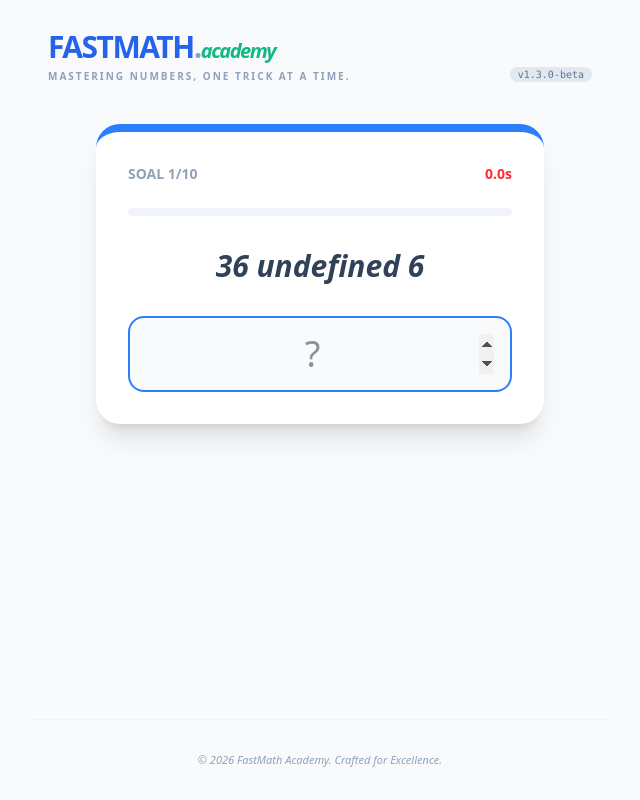
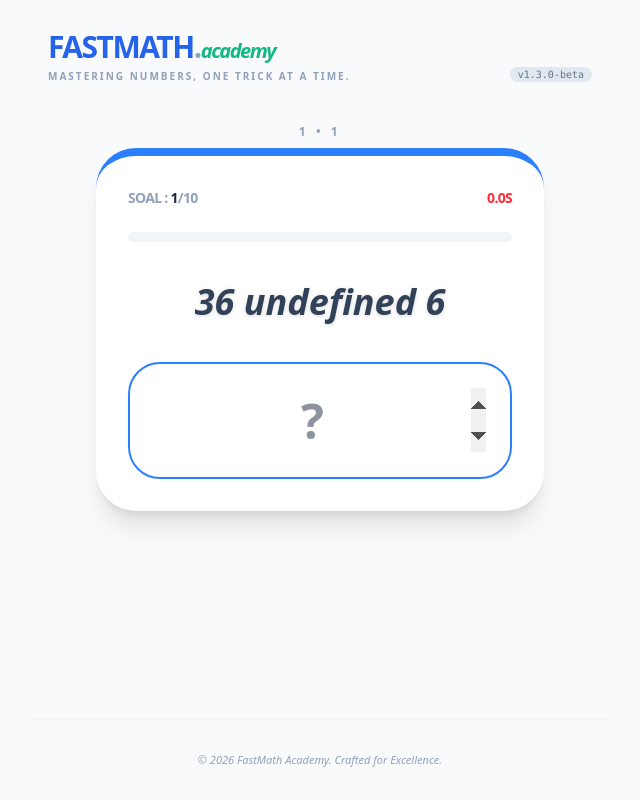
Before and after one commit to gonemaul/cekas, a Vue app: page /game/1/1 in a window 1280 px wide. Shown: the whole page, without its empty margins (320-960 px from the left). Built offline with nearby package versions, Linux system fonts and the light colour scheme.

Commit message:
update game flow support learn

```diff
--- a/src/assets/main.css
+++ b/src/assets/main.css
@@ -14,3 +14,34 @@
         @apply bg-[var(--color-surface)] text-slate-800 antialiased;
     }
 }
+
+@keyframes shake {
+
+    0%,
+    100% {
+        transform: translateX(0);
+    }
+
+    25% {
+        transform: translateX(-8px);
+    }
+
+    75% {
+        transform: translateX(8px);
+    }
+}
+
+.animate-shake {
+    animation: shake 0.2s ease-in-out 0s 2;
+}
+
+.slide-up-enter-active,
+.slide-up-leave-active {
+    transition: all 0.3s ease;
+}
+
+.slide-up-enter-from,
+.slide-up-leave-to {
+    transform: translateY(10px);
+    opacity: 0;
+}
--- a/src/views/GameView.vue
+++ b/src/views/GameView.vue
@@ -10,6 +10,8 @@ const route = useRoute()
 
 const question = ref({ display: '', answer: 0 })
 const userInput = ref('')
+const isWrong = ref(false)
+const combo = ref(0)
 const score = ref(0)
 const currentStep = ref(1)
 const timeLeft = ref(5)
@@ -177,10 +179,22 @@ const resetTimer = () => {
 }
 
 const checkAnswer = () => {
-  if (userInput.value.toString().length >= question.value.answer.toString().length) {
+  const userAnsStr = userInput.value.toString()
+  const targetAnsStr = question.value.answer.toString()
+  if (userAnsStr.length >= targetAnsStr.length) {
     if (parseInt(userInput.value) === question.value.answer) {
+      isWrong.value = false
       score.value++
+      combo.value++
       nextQuestion()
+    }else{
+      isWrong.value = true
+      combo.value = 0
+      setTimeout(() => {
+        isWrong.value = false
+        userInput.value = ""
+      }, 800)
+      userInput.value = ''
     }
   }
 }
@@ -230,51 +244,76 @@ onUnmounted(() => clearInterval(timerInterval))
 
 <template>
   <div class="max-w-md mx-auto">
+    <div v-if="!isFinished" class="space-y-4">
+    <div class="text-center mb-2">
+      <h2 class="text-xs font-black text-slate-400 uppercase tracking-[0.3em]">
+        {{ translateMode(props.mode) }} • {{ translateLevel(props.level) }}
+      </h2>
+    </div>
+
     <div
-      v-if="!isFinished"
-      class="bg-white p-8 rounded-3xl shadow-xl border-t-8 border-blue-500 text-center"
+      :class="[
+        'bg-white p-8 rounded-[2.5rem] shadow-xl border-t-8 transition-all duration-300',
+        isWrong ? 'border-red-500 animate-shake' : 'border-blue-500'
+      ]"
     >
-    <div v-if="route.query.method" class="mb-4">
-  <div class="inline-block bg-amber-100 text-amber-700 text-[10px] font-black px-3 py-1 rounded-full uppercase tracking-widest border border-amber-200">
-    Latihan Khusus: {{ dbService.getLessonById(route.query.method)?.title }}
+      <div v-if="route.query.method" class="mb-4 flex justify-center">
+        <div class="inline-flex items-center gap-2 bg-amber-50 text-amber-700 text-[10px] font-black px-4 py-1.5 rounded-full uppercase tracking-widest border border-amber-100 shadow-sm">
+          <SparklesIcon class="w-3 h-3" />
+          Materi: {{ dbService.getLessonById(route.query.method)?.title }}
         </div>
       </div>
-      <div class="flex justify-between items-center mb-6 text-sm font-bold text-slate-400">
-        <span>SOAL {{ currentStep }}/10</span>
-        <span class="text-red-500">{{ timeLeft.toFixed(1) }}s</span>
+
+      <div v-if="combo > 1" class="animate-bounce text-secondary font-black text-sm">
+  🔥 {{ combo }} COMBO!
+</div>
+      <div class="flex justify-between items-center mb-6 text-sm font-black uppercase tracking-tighter">
+        <span class="text-slate-400">SOAL : <span class="text-slate-800">{{ currentStep }}</span>/10</span>
+        <span :class="timeLeft < 2 ? 'text-red-500 animate-pulse' : 'text-slate-400'">
+          {{ timeLeft.toFixed(1) }}s
+        </span>
       </div>
 
-      <div class="w-full bg-slate-100 h-2 rounded-full mb-8 overflow-hidden">
+      <div class="w-full bg-slate-100 h-2.5 rounded-full mb-10 overflow-hidden">
         <div
-          class="bg-blue-500 h-full transition-all duration-100"
+          class="h-full transition-all duration-100 ease-linear"
+          :class="timeLeft < 2 ? 'bg-red-500' : 'bg-blue-500'"
           :style="{ width: (timeLeft / 5) * 100 + '%' }"
         ></div>
       </div>
 
-      <div class="text-6xl font-black mb-8">
-        {{ question.a }} {{ question.symbol }} {{ question.b }}
-      </div>
+
       <div
         :class="[
-          'font-black mb-8 text-slate-700 italic transition-all duration-300',
-          question.display.length > 10
-            ? 'text-3xl'
-            : question.display.length > 6
-              ? 'text-5xl'
-              : 'text-6xl',
+          'font-black mb-10 text-slate-700 text-center italic transition-all duration-300 drop-shadow-sm',
+          question.display.length > 10 ? 'text-4xl' : 'text-6xl',
         ]"
       >
         {{ question.display }}
       </div>
 
+      <div class="relative">
         <input
           v-model="userInput"
           @input="checkAnswer"
           type="number"
-        class="w-full text-center text-4xl p-4 bg-slate-50 border-2 border-slate-200 rounded-2xl focus:border-blue-500 outline-none"
+          inputmode="numeric"
+          :class="['w-full text-center text-5xl p-6 bg-slate-50 border-2 border-slate-100 rounded-[2rem] focus:bg-white  outline-none transition-all font-black text-slate-800', isWrong ? 'animate-shake border-red-500 focus:border-red-500' : 'focus:border-blue-500']"
           placeholder="?"
+          ref="inputField"
           autofocus
         />
+
+        <transition name="slide-up">
+  <p
+    v-if="isWrong"
+    class="absolute -bottom-6 left-0 right-0 text-center text-red-500 text-[10px] font-black uppercase tracking-widest"
+  >
+    Jawaban Kurang Tepat! Coba lagi...
+  </p>
+</transition>
+      </div>
+    </div>
   </div>
     <div v-else class="text-center animate-in zoom-in duration-300">
       <h2 class="text-3xl font-black text-slate-800 mb-2">SESI SELESAI!</h2>
```
Lines whose indentation alone changed are shown as unchanged.
